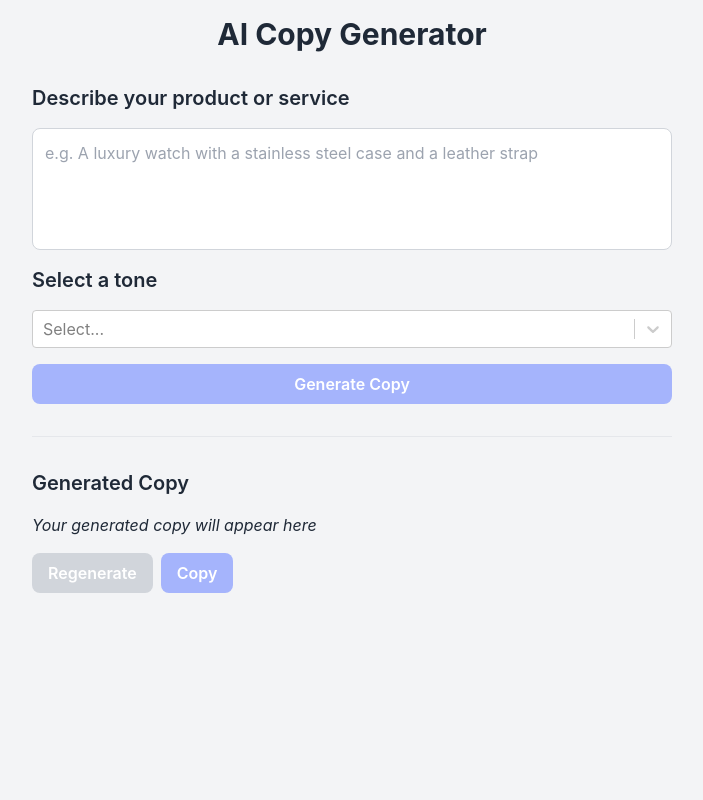
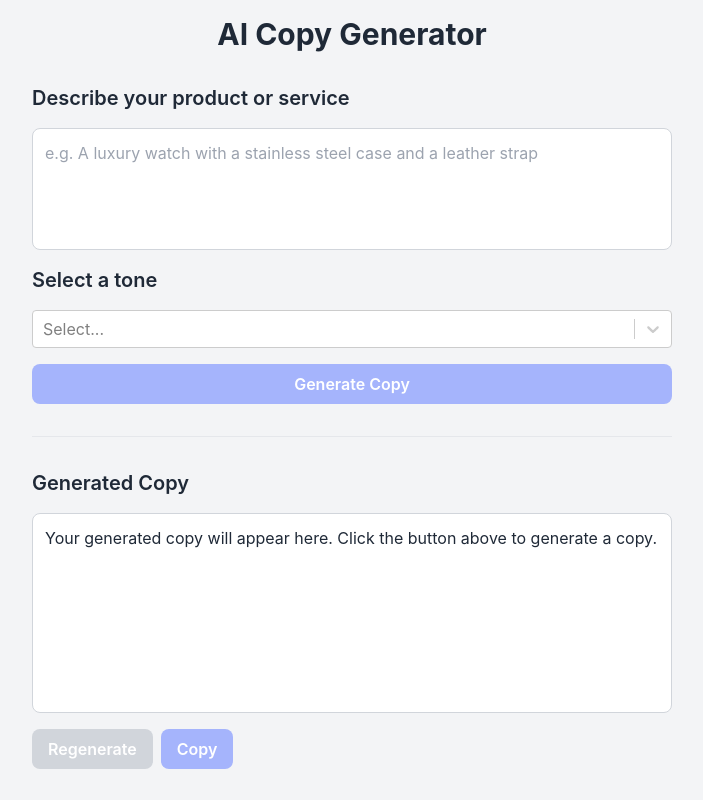
Before and after one commit to bryanguillen/ai-copy-generator, a Next.js app: page / in a window 1280 px wide. Shown: the whole page, without its empty margins (288-991 px from the left). Built offline with nearby package versions, Linux system fonts and the light colour scheme.

Commit message:
Polish the output container's styles

```diff
--- a/src/app/page.tsx
+++ b/src/app/page.tsx
@@ -57,10 +57,10 @@ export default function Home() {
 
       <div className="flex flex-col gap-4">
         <h2 className="text-xl font-semibold">Generated Copy</h2>
-        {generatedCopy && <p>{generatedCopy}</p>}
-        {!generatedCopy && (
-          <p className="italic">Your generated copy will appear here</p>
-        )}
+        <p className="min-h-[200px] p-3 border border-gray-300 rounded-lg bg-white">
+          {generatedCopy ||
+            'Your generated copy will appear here. Click the button above to generate a copy.'}
+        </p>
         <div className="flex gap-2">
           <Button
             onClick={() => onSubmit()}
```
